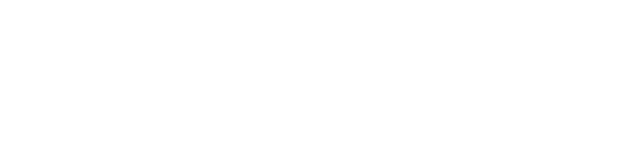
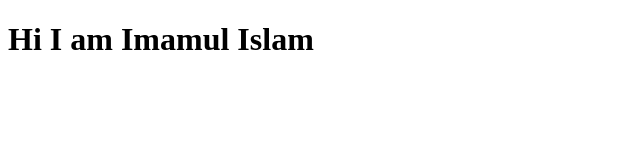
Before and after one commit to Imamul4ever/nike-website, a plain HTML site: page index.html in a window 1280 px wide. Shown: the whole page, without its empty margins (0-640 px from the left). Drawn offline with Linux system fonts and the light colour scheme.

Commit message:
second commit

```diff
--- a/index.html
+++ b/index.html
@@ -7,6 +7,8 @@
     <title>Nike Website</title>
 </head>
 <body>
-
+    <header>
+        <h1>Hi I am Imamul Islam</h1>
+    </header>
 </body>
 </html>
```
Also changed, not shown: icons/Group 33102.png (added), icons/Logo.png (added), icons/XMLID 1.png (added), icons/image 12.png (added), icons/image 13.png (added), icons/image 14.png (added), icons/shopping-cart 1.png (added), images/Daco_1703273 1.png (added), images/Group 33092.png (added), images/Mask Group.png (added), images/Rectangle 38.png (added), images/Rectangle 39.png (added), images/image 5.png (added), images/pngegg 1.png (added).
